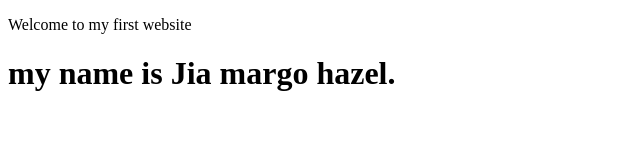
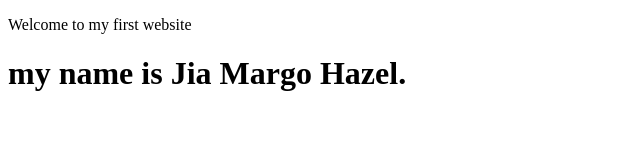
Before and after one commit to 1000donuts/first-website, a plain HTML site: page index.html in a window 1280 px wide. Shown: the full height of the page, 0-640 px from the left. Drawn offline with Linux system fonts and the light colour scheme.

Commit message:
Name to uppercase

```diff
--- a/index.html
+++ b/index.html
@@ -1,10 +1,10 @@
 <!DOCTYPE html>
 <html>
   <head>
-    <title>First Website</title>
+    <title>Jia's First Website</title>
   </head>
   <body>
     <p>Welcome to my first website</p>
-    <h1>my name is Jia margo hazel.</h1>
+    <h1>my name is Jia Margo Hazel.</h1>
   </body>
 </html>
```
